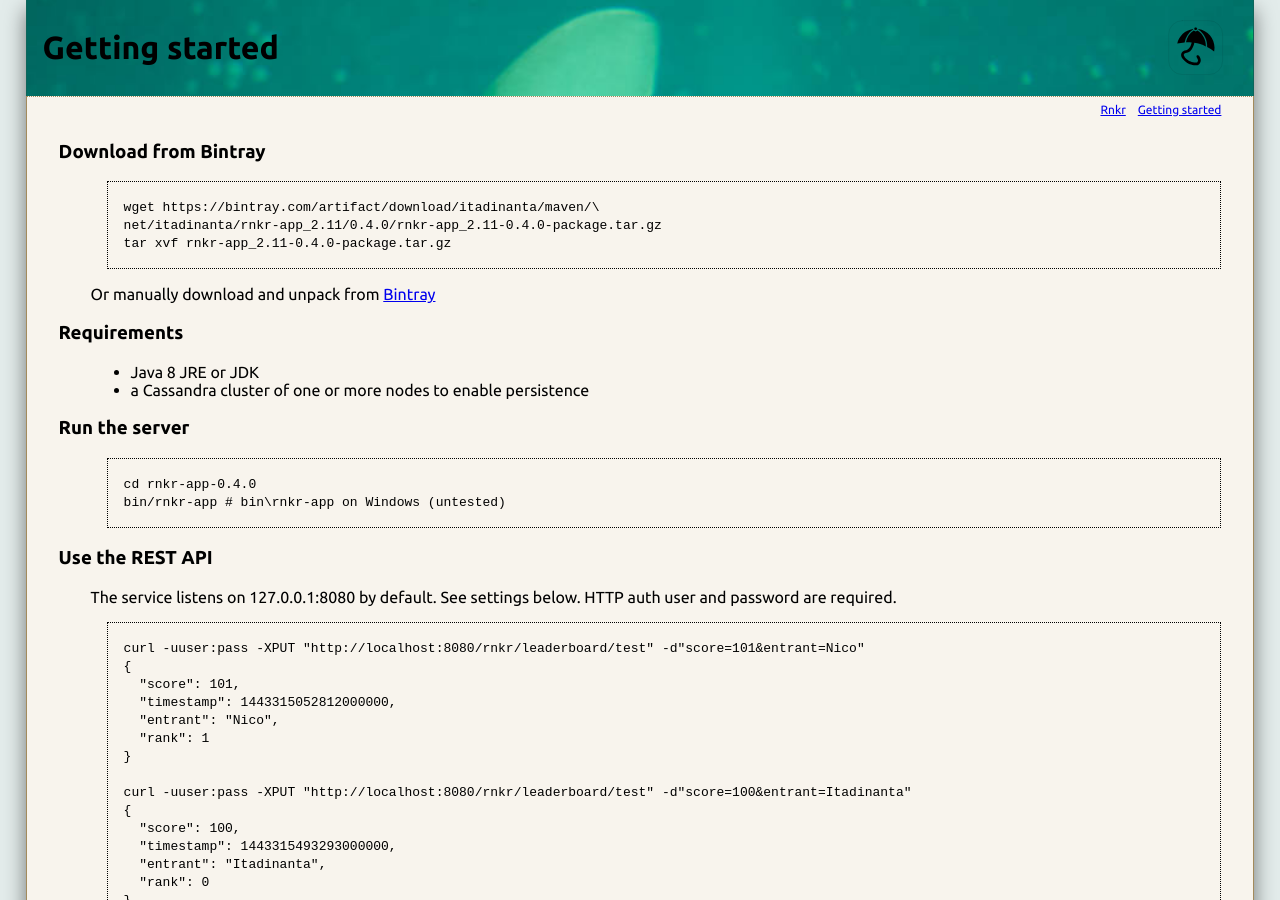
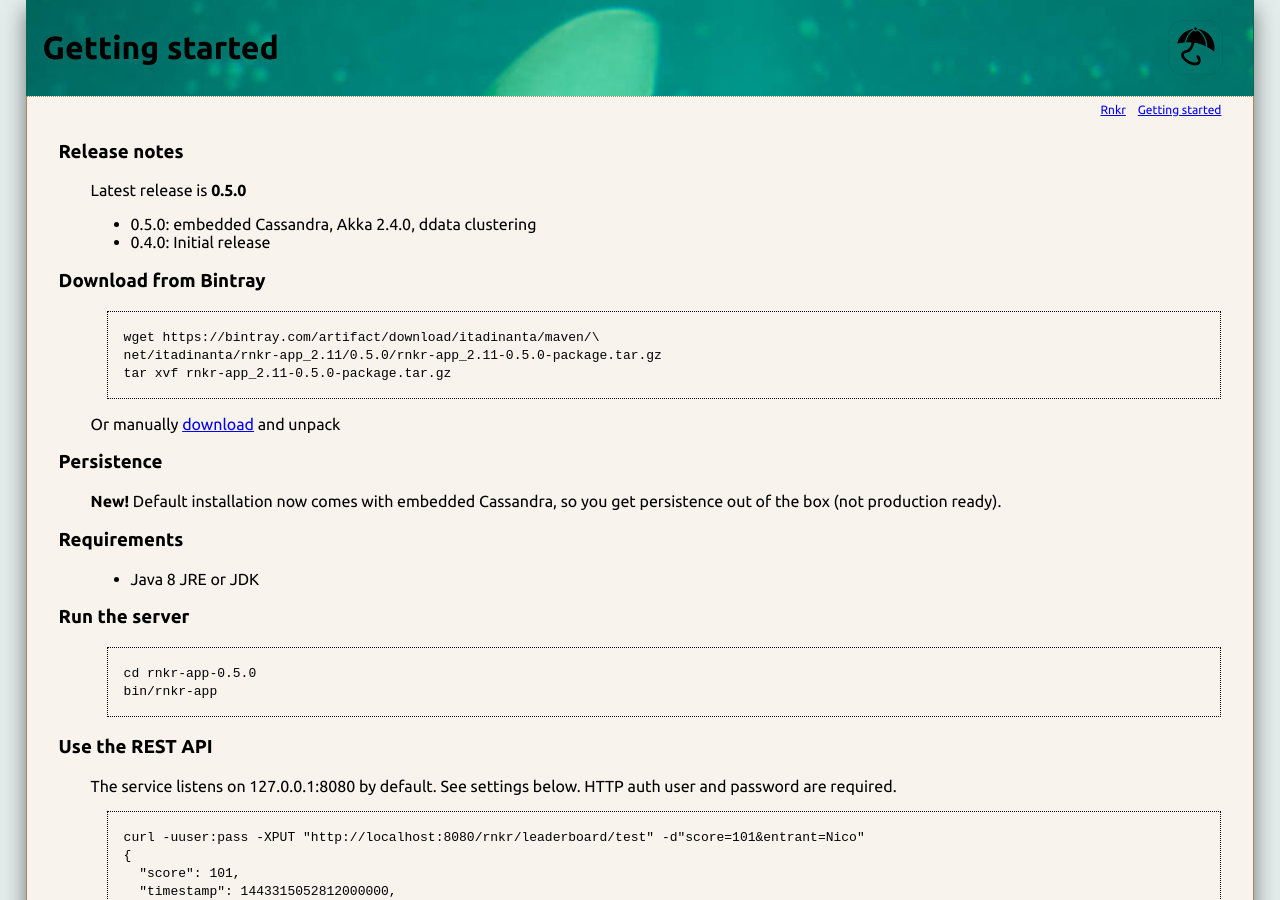
Before and after one commit to itadinanta/rnkr, a Jekyll site: the page built from quickstart.md, in a window 1280 px wide and 900 px high. Built offline with Jekyll 4.4.1, drawn with Linux system fonts in a browser that asks for light colours; some of the changed text lies outside the part shown.

```diff
--- a/quickstart.md
+++ b/quickstart.md
@@ -1,24 +1,34 @@
 ---
 title: Getting started
 ---
+### Release notes
+
+Latest release is **0.5.0**
+
+- 0.5.0: embedded Cassandra, Akka 2.4.0, ddata clustering
+- 0.4.0: Initial release
+
 
 ### Download from Bintray
 
 	wget https://bintray.com/artifact/download/itadinanta/maven/\
-	net/itadinanta/rnkr-app_2.11/0.4.0/rnkr-app_2.11-0.4.0-package.tar.gz
-	tar xvf rnkr-app_2.11-0.4.0-package.tar.gz
+	net/itadinanta/rnkr-app_2.11/0.5.0/rnkr-app_2.11-0.5.0-package.tar.gz
+	tar xvf rnkr-app_2.11-0.5.0-package.tar.gz
 
-Or manually download and unpack from [Bintray](https://bintray.com/artifact/download/itadinanta/maven/net/itadinanta/rnkr-app_2.11/0.4.0/rnkr-app_2.11-0.4.0-package.tar.gz)
+Or manually [download](https://bintray.com/artifact/download/itadinanta/maven/net/itadinanta/rnkr-app_2.11/0.5.0/rnkr-app_2.11-0.5.0-package.tar.gz) and unpack
+
+### Persistence
+
+**New!** Default installation now comes with embedded Cassandra, so you get persistence out of the box (not production ready).
 
 ### Requirements
 
 - Java 8 JRE or JDK
-- a Cassandra cluster of one or more nodes to enable persistence
 
 ### Run the server
 
-	cd rnkr-app-0.4.0
-	bin/rnkr-app # bin\rnkr-app on Windows (untested)
+	cd rnkr-app-0.5.0
+	bin/rnkr-app
 
 ### Use the REST API
 
```
Also changed, not shown: other parts of quickstart.md (+0 -4 lines).
